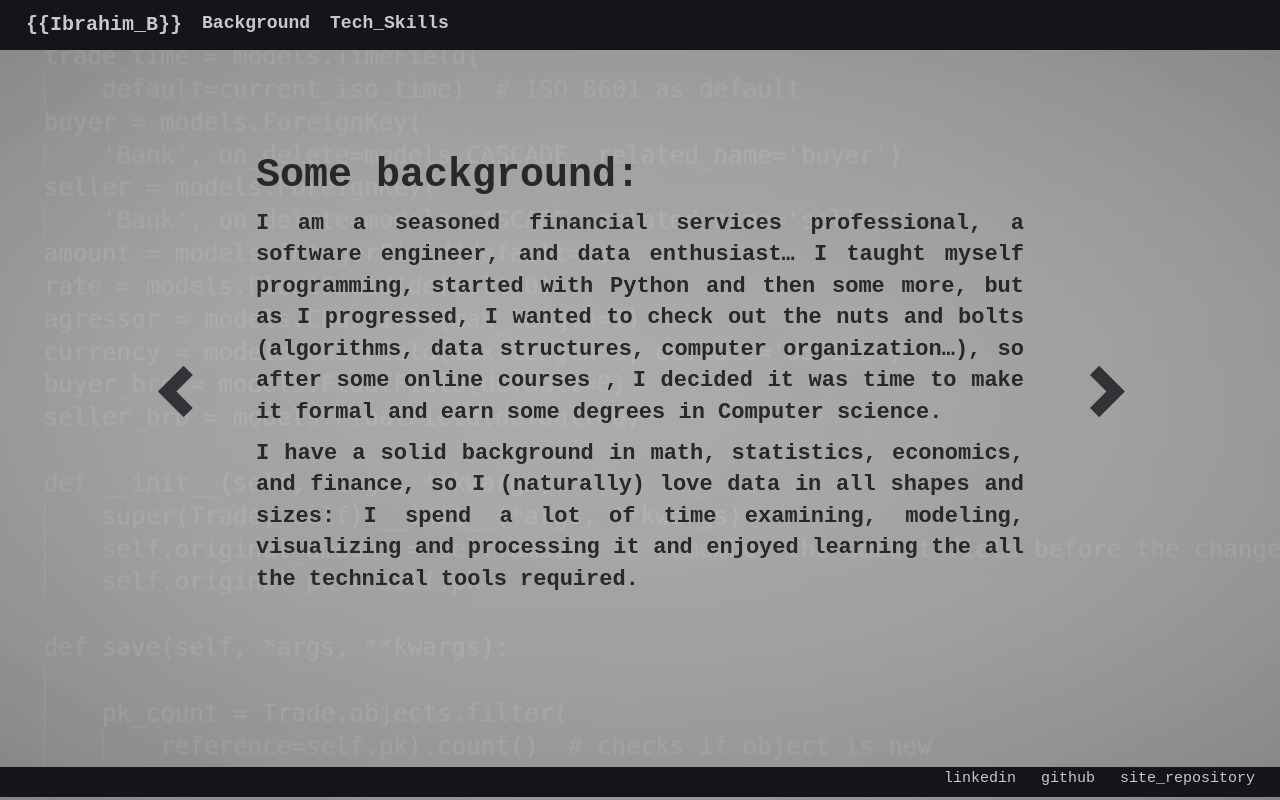
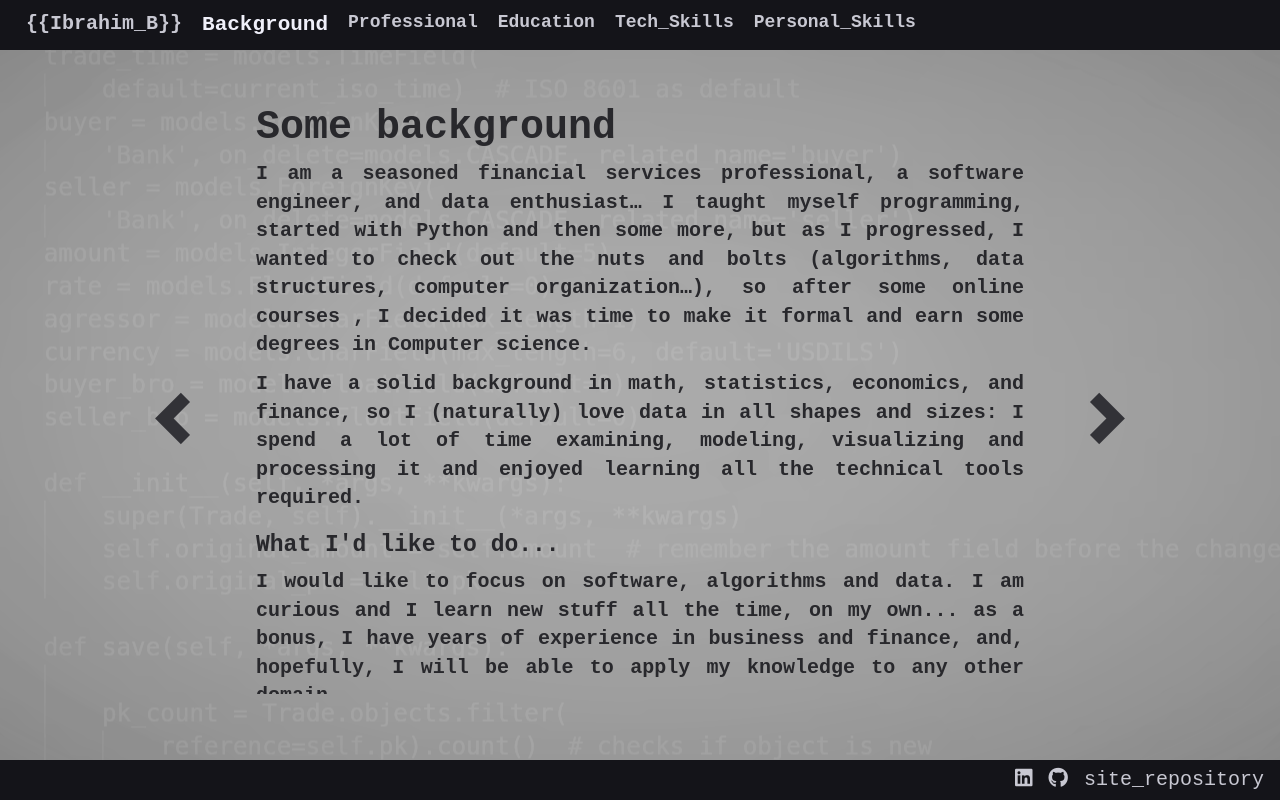
Before and after one commit to variousCodingTasks/variousCodingTasks.github.io, a React app: page /#/ in a window 1280 px wide. Built offline with nearby package versions, Linux system fonts and the light colour scheme.

Commit message:
added sections and styling

```diff
--- a/src/css/navBar.css
+++ b/src/css/navBar.css
@@ -8,11 +8,13 @@
 }
 
 .mainWindowContainer {
+  position: absolute;
   width: 100%;
   height: 100%;
 }
 
 .sectionDiv {
+  position: relative;
   max-height: 80%;
   width: 80%;
   margin: 0;
@@ -20,13 +22,12 @@
 
 .innerDiv {
   position: relative;
-  max-height: 80%;
+  max-height: 95%;
   text-align: left;
   margin-left: 5%;
   margin-right: 5%;
   max-width: 75%;
   min-width: 75%;
-  overflow: hidden;
   font-weight: bold;
   font-family: "Courier New";
   color: rgb(40, 40, 44);
@@ -34,10 +35,9 @@
 }
 
 .conatiningDiv {
-  display: block;
-  table-layout: fixed;
-  max-height: 800px; /* e.g. */
-  min-height: 800px;
+  max-height: 900px; /* e.g. */
+  min-height: 900px;
+  overflow: hidden;
 }
 
 .title {
@@ -45,9 +45,14 @@
   font-weight: 900;
 }
 
+.secondaryTitle {
+  font-size: 23px;
+  font-weight: 600;
+}
+
 .paragraph {
   text-align: justify;
-  font-size: 22px;
+  font-size: 20px;
   font-weight: 700;
 }
 
@@ -55,6 +60,18 @@
   text-align: justify;
   font-size: 18px;
   font-weight: 650;
+}
+
+.listItemNoBullet {
+  text-align: justify;
+  font-size: 18px;
+  font-weight: 650;
+  list-style: none;
+}
+
+.sameLineListItem {
+  display: inline;
+  margin-left: 15px;
 }
 
 .arrowLeft {
@@ -65,6 +82,10 @@
   color: rgb(50, 50, 55);
 }
 
+.arrowLeft:hover {
+  color: rgb(200, 200, 210);
+}
+
 .arrowRight {
   margin-top: 5%;
   margin-right: 5%;
@@ -73,20 +94,22 @@
   color: rgb(50, 50, 55);
 }
 
+.arrowRight:hover {
+  color: rgb(200, 200, 210);
+}
+
 .navBar {
-  position: fixed;
+  position: absolute;
   top: 0px;
   border-radius: 0 !important;
   background-color: rgb(20, 20, 25);
 }
 
 .bottomNavBar {
-  position: fixed;
-  margin-bottom: 3px;
+  position: absolute;
   bottom: 0;
   width: 100%;
-  height: 30px;
-  border-radius: 0 !important;
+  height: 40px;
   background-color: rgb(20, 20, 25);
   text-align: right;
 }
@@ -103,18 +126,29 @@
 .navBarItem {
   position: relative;
   margin-left: 20px;
-  font-weight: 800;
+  font-weight: 700;
   font-size: 18px;
   color: rgb(200, 200, 210);
   font-family: "Courier New";
   user-select: none;
 }
 
+.selectedNavBarItem {
+  position: relative;
+  margin-left: 20px;
+  font-weight: 900;
+  font-size: 21px;
+  color: rgb(240, 240, 250);
+  font-family: "Courier New";
+  user-select: none;
+}
+
 .bottomNavBarItem {
   display: inline-flex;
-  font-size: 15px;
+  font-size: 20px;
   color: rgb(200, 200, 210);
-  margin-right: 25px;
+  margin-right: 16px;
+  margin-top: 6px;
   font-family: "Courier New";
 }
 
@@ -124,7 +158,6 @@
 }
 
 .burgerButton {
-  margin-right: 10%;
   font-size: 20px;
   color: rgb(200, 200, 210);
 }
--- a/src/index.html
+++ b/src/index.html
@@ -15,6 +15,7 @@
       rel="stylesheet"
       href="https://maxcdn.bootstrapcdn.com/bootstrap/3.4.0/css/bootstrap.min.css"
     />
+    <script src="https://kit.fontawesome.com/a076d05399.js"></script>
   </head>
   <body>
     <script src="https://code.jquery.com/jquery-2.1.3.min.js"></script>
--- a/src/js/App.js
+++ b/src/js/App.js
@@ -4,11 +4,25 @@ import React, { Component } from "react";
 import { BrowserRouter, HashRouter, Route } from "react-router-dom";
 
 import BackgroundSection from "./Sections/Background";
+import ProfesionalSection from "./Sections/Professional";
+import EducationSection from "./Sections/Education";
 import TechSkillsSection from "./Sections/TechSkills";
+import PersonalSkillsSection from "./Sections/PersonalSkills";
 
 export const ROUTES = [
   { path: "/", name: "Background", Component: BackgroundSection },
-  { path: "/techSkills", name: "TechSkills", Component: TechSkillsSection },
+  {
+    path: "/professional",
+    name: "Professional",
+    Component: ProfesionalSection,
+  },
+  { path: "/education", name: "Education", Component: EducationSection },
+  { path: "/techSkills", name: "Tech_Skills", Component: TechSkillsSection },
+  {
+    path: "/personalSkills",
+    name: "Personal_Skills",
+    Component: PersonalSkillsSection,
+  },
 ];
 
 class MainApp extends Component {
@@ -20,8 +34,8 @@ class MainApp extends Component {
             key={path}
             exact
             path={path}
-            render={() => <Component sectionIndex={index} />}
-          ></Route>
+            render={(props) => <Component sectionIndex={index} />}
+          />
         ))}
       </HashRouter>
     );
--- a/src/js/BottomNavBar.js
+++ b/src/js/BottomNavBar.js
@@ -6,14 +6,14 @@ import { Link } from "react-router-dom";
 class BottomNavBar extends Component {
   render() {
     return (
-      <div className="bottomNavBar">
+      <div className="fixed-bottom bottomNavBar">
         <div
           className="bottomNavBarItem"
           onClick={() =>
             window.open("https://www.linkedin.com/in/ibrahim-biatra/", "_blank")
           }
         >
-          {"linkedin"}
+          <span className="fab fa-linkedin"></span>
         </div>
         <div
           className="bottomNavBarItem"
@@ -21,7 +21,7 @@ class BottomNavBar extends Component {
             window.open("https://github.com/variousCodingTasks", "_blank")
           }
         >
-          {"github"}
+          <span className="fab fa-github"></span>
         </div>
         <div
           className="bottomNavBarItem"
--- a/src/js/NavBar.js
+++ b/src/js/NavBar.js
@@ -2,6 +2,8 @@ import { render } from "react-dom";
 import React, { Component } from "react";
 
 import { NavLink, Link } from "react-router-dom";
+
+import { ROUTES } from "./App";
 
 class NavBar extends Component {
   constructor(props) {
@@ -10,7 +12,7 @@ class NavBar extends Component {
 
   render() {
     return (
-      <nav className="navbar navbar-expand-lg navBar">
+      <nav className="navbar fixed-top navbar-expand-lg navBar">
         <button
           type="button"
           className="navbar-toggler"
@@ -22,13 +24,28 @@ class NavBar extends Component {
         <div className="collapse navbar-collapse" id="navbarSupportedContent">
           <div className="nav navbar-nav">
             <span className="cornerIcon">{"{{Ibrahim_B}}"}</span>
+            {ROUTES.map(({ path, name, Component }, index) => (
+              <NavLink
+                key={index}
+                to={path}
+                className={
+                  index === this.props.sectionIndex
+                    ? "selectedNavBarItem"
+                    : "navBarItem"
+                }
+              >
+                {name}
+              </NavLink>
+            ))}
+
+            {/*
             <NavLink to="/" className="navBarItem">
               Background
             </NavLink>
             <NavLink to="/techSkills" className="navBarItem">
               Tech_Skills
             </NavLink>
-            {/*<NavLink to="/" className="navBarItem">
+            <NavLink to="/" className="navBarItem">
               Education
             </NavLink>
             <NavLink to="/" className="navBarItem">
--- a/src/js/PageTemplate.js
+++ b/src/js/PageTemplate.js
@@ -1,7 +1,7 @@
 import { render } from "react-dom";
 import React, { Component } from "react";
 
-import { Link } from "react-router-dom";
+import { withRouter } from "react-router";
 import { CSSTransition, TransitionGroup } from "react-transition-group";
 import PerfectScrollbar from "react-perfect-scrollbar";
 import "react-perfect-scrollbar/dist/css/styles.css";
@@ -11,23 +11,51 @@ import BottomNavBar from "./BottomNavBar";
 import { ROUTES } from "./App";
 
 class PageTemplate extends Component {
+  constructor(props) {
+    super(props);
+
+    this.nextSection = this.nextSection.bind(this);
+    this.prevSection = this.prevSection.bind(this);
+    this.handleWheel = this.handleWheel.bind(this);
+  }
+
+  nextSection() {
+    this.props.history.push(
+      ROUTES[(this.props.sectionIndex + 1) % ROUTES.length]["path"]
+    );
+  }
+
+  prevSection() {
+    this.props.history.push(
+      ROUTES[
+        this.props.sectionIndex === 0
+          ? ROUTES.length - 1
+          : this.props.sectionIndex - 1
+      ]["path"]
+    );
+  }
+
+  handleWheel(event) {
+    if (event.nativeEvent.wheelDelta > 0) {
+      this.prevSection();
+    } else {
+      this.nextSection();
+    }
+  }
+
   render() {
     const sectionIndex = this.props.sectionIndex;
     const items = React.Children.toArray(this.props.children);
     return (
-      <div className="mainWindow">
-        <NavBar />
+      <div className="mainWindow" onWheel={(e) => this.handleWheel(e)}>
+        <NavBar sectionIndex={sectionIndex} />
+
         <div className="d-flex justify-content-center mainWindowContainer">
           <div className="d-flex justify-content-center align-items-center sectionDiv">
-            <Link
-              to={
-                ROUTES[
-                  sectionIndex === 0 ? ROUTES.length - 1 : sectionIndex - 1
-                ]["path"]
-              }
-            >
-              <div className="glyphicon glyphicon-chevron-left arrowLeft"></div>
-            </Link>
+            <div
+              className="glyphicon glyphicon-chevron-left arrowLeft"
+              onClick={this.prevSection}
+            ></div>
 
             <div className="innerDiv">
               <PerfectScrollbar className="scroller">
@@ -47,15 +75,17 @@ class PageTemplate extends Component {
               </PerfectScrollbar>
             </div>
 
-            <Link to={ROUTES[(sectionIndex + 1) % ROUTES.length]["path"]}>
-              <div className="glyphicon glyphicon-chevron-right arrowRight"></div>
-            </Link>
+            <div
+              className="glyphicon glyphicon-chevron-right arrowRight"
+              onClick={this.nextSection}
+            ></div>
           </div>
         </div>
+
         <BottomNavBar />
       </div>
     );
   }
 }
 
-export default PageTemplate;
+export default withRouter(PageTemplate);
--- a/src/js/Sections/Background.js
+++ b/src/js/Sections/Background.js
@@ -5,7 +5,7 @@ import PageTemplate from "../PageTemplate";
 
 import { CSSTransition, TransitionGroup } from "react-transition-group";
 
-const title = "Some background:";
+const title = "Some background";
 
 const paragraph1 =
   "I am a seasoned financial services professional, a software engineer, and data enthusiast… I taught myself\
@@ -14,8 +14,12 @@ const paragraph1 =
      time to make it formal and earn some degrees in Computer science.";
 const paragraph2 =
   "I have a solid background in math, statistics, economics, and finance, so I (naturally) love\
-                       data in all shapes and sizes: I spend a lot of time examining, modeling, visualizing and processing it and\
-                        enjoyed learning the all the technical tools required.";
+    data in all shapes and sizes: I spend a lot of time examining, modeling, visualizing and processing it and\
+    enjoyed learning all the technical tools required.";
+const paragraph3 =
+  "I would like to focus on software, algorithms and data. I am curious and I learn new stuff all\
+    the time, on my own... as a bonus, I have years of experience in business and finance, and,\
+    hopefully, I will be able to apply my knowledge to any other domain.";
 
 class BackgroundSection extends Component {
   render() {
@@ -25,6 +29,8 @@ class BackgroundSection extends Component {
           <h1 className="title">{title}</h1>
           <p className="paragraph">{paragraph1}</p>
           <p className="paragraph">{paragraph2}</p>
+          <h3 className="secondaryTitle">{"What I'd like to do..."}</h3>
+          <p className="paragraph">{paragraph3}</p>
         </section>
       </PageTemplate>
     );
--- /dev/null
+++ b/src/js/Sections/Education.js
@@ -0,0 +1,74 @@
+import { render } from "react-dom";
+import React, { Component } from "react";
+
+import PageTemplate from "../PageTemplate";
+
+const title = "Education";
+
+class EducationSection extends Component {
+  render() {
+    return (
+      <PageTemplate sectionIndex={this.props.sectionIndex}>
+        <section>
+          <h1 className="title">{title}</h1>
+          <h3 className="secondaryTitle">{"Degrees"}</h3>
+          <ul>
+            <li className="listItem">
+              {
+                "M.Sc. Computer Science, OMSCS, Georgia Institute of Technology, 2022 (expected)"
+              }
+            </li>
+            <li className="listItem">
+              {"B.Sc. Computer Science, the Open University of Israel, 2019"}
+            </li>
+            <li className="listItem">
+              {
+                "M.B.A. Summa cum laude, Finance, Coller School of Management, Tel-Aviv University, 2015"
+              }
+            </li>
+            <li className="listItem">
+              {
+                "B.A., Double Major in Economics and Management, Tel-Aviv University, 2010"
+              }
+            </li>
+          </ul>
+          <h3 className="secondaryTitle">{"Additional Courses"}</h3>
+          <ul>
+            <li className="listItem">
+              {
+                "The Open University of Israel: Introduction to Artificial Intelligence"
+              }
+            </li>
+            <li className="listItem">
+              {
+                "Tel-Aviv University: Advanced Topics in Data Mining and Knowledge Discovery"
+              }
+            </li>
+            <li className="listItem">
+              <h4 className="listItem">{"Coursera:"}</h4>
+              <ul>
+                <li className="listItem">{"Programming for Everybody"}</li>
+                <li className="listItem">{"Python Data Structures"}</li>
+                <li className="listItem">{"Using Databases with Python"}</li>
+                <li className="listItem">
+                  {"Using Python to Access Web Data"}
+                </li>
+              </ul>
+            </li>
+            <li className="listItem">
+              <h4 className="listItem">{"Udacity:"}</h4>
+              <ul>
+                <li className="listItem">{"Intro to Machine Learning"}</li>
+                <li className="listItem">{"Data Wrangling with MongoDB"}</li>
+                <li className="listItem">{"Intro to Java"}</li>
+                <li className="listItem">{"Design of Computer Programs"}</li>
+              </ul>
+            </li>
+          </ul>
+        </section>
+      </PageTemplate>
+    );
+  }
+}
+
+export default EducationSection;
--- /dev/null
+++ b/src/js/Sections/PersonalSkills.js
@@ -0,0 +1,28 @@
+import { render } from "react-dom";
+import React, { Component } from "react";
+
+import PageTemplate from "../PageTemplate";
+
+const title = "Personal Skills";
+
+const paragraph1 =
+  "I have well developed problem solving skills, business acumen, anlytical thinking and quantitative skills.\
+  I am an autodidact and a quick learner, I pay great attention to details and I focs on the whole picture. \
+  I worked in teams and led teams, I like to learn from colleagues, and when possible, I like to teach others\
+  from my experience. I can work under pressure and uncertainty. My knowledge and experience are multidisciplinary,\
+  and when required, I can become a specialist in any field...";
+
+class PersonalSkillsSection extends Component {
+  render() {
+    return (
+      <PageTemplate sectionIndex={this.props.sectionIndex}>
+        <section>
+          <h1 className="title">{title}</h1>
+          <p className="paragraph">{paragraph1}</p>
+        </section>
+      </PageTemplate>
+    );
+  }
+}
+
+export default PersonalSkillsSection;
--- /dev/null
+++ b/src/js/Sections/Professional.js
@@ -0,0 +1,48 @@
+import { render } from "react-dom";
+import React, { Component } from "react";
+
+import PageTemplate from "../PageTemplate";
+
+const title = "Professional Experience";
+
+const traditionParagraph1 =
+  "I am in charge of the electronic trading platform project, including the\
+    design and testing of new features with the R&D team. My role involves finance\
+    , IT and software. I also work with data and quantitative finance.";
+
+const traditionParagraph2 =
+  "Besides e-trading, I try to solve operatinal problems with code: whenever I face\
+    a new problem, I learn the tools needed an implement the solution. I built\
+    pricing tools, data processing and visualiztion tools and transaction processing\
+    tools. I also like to automate any process I find to be boring and repetitive.\
+    I use any technologies or tools I find suitable, but mainly Python, SQL, Excel\
+    and VBA, Javasript and more.";
+
+const softwareStartup =
+  "I established and led a team of six members who were responsible for monitoring, operating and\
+  installing the production servers. The team worked alongside the R&D team in order to test new\
+  features. The role involved working with data and analyzing it in real time in order to detect\
+  anomalies or irregularities.";
+
+class ProfesionalSection extends Component {
+  render() {
+    return (
+      <PageTemplate sectionIndex={this.props.sectionIndex}>
+        <section>
+          <h1 className="title">{title}</h1>
+          <h3 className="secondaryTitle">
+            {"TFS - Analyst and E-trading - 2011 until the present day:"}
+          </h3>
+          <p className="paragraph">{traditionParagraph1}</p>
+          <p className="paragraph">{traditionParagraph2}</p>
+          <h3 className="secondaryTitle">
+            {"Software Startup - R&D DevOps Team Manager - 2010-2011:"}
+          </h3>
+          <p className="paragraph">{softwareStartup}</p>
+        </section>
+      </PageTemplate>
+    );
+  }
+}
+
+export default ProfesionalSection;
```
Also changed, not shown: src/js/Sections/TechSkills.js (+43 -21 lines).
